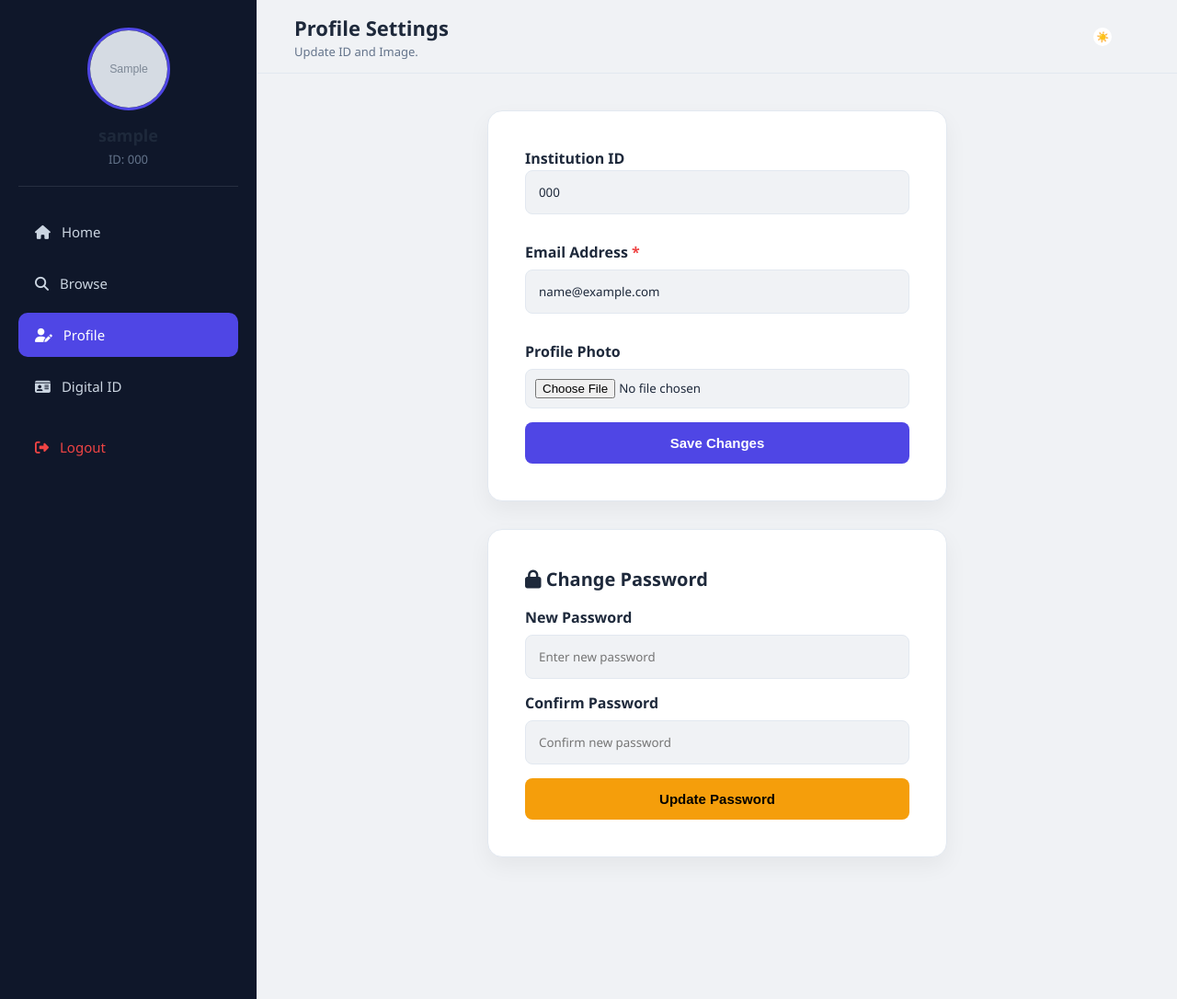
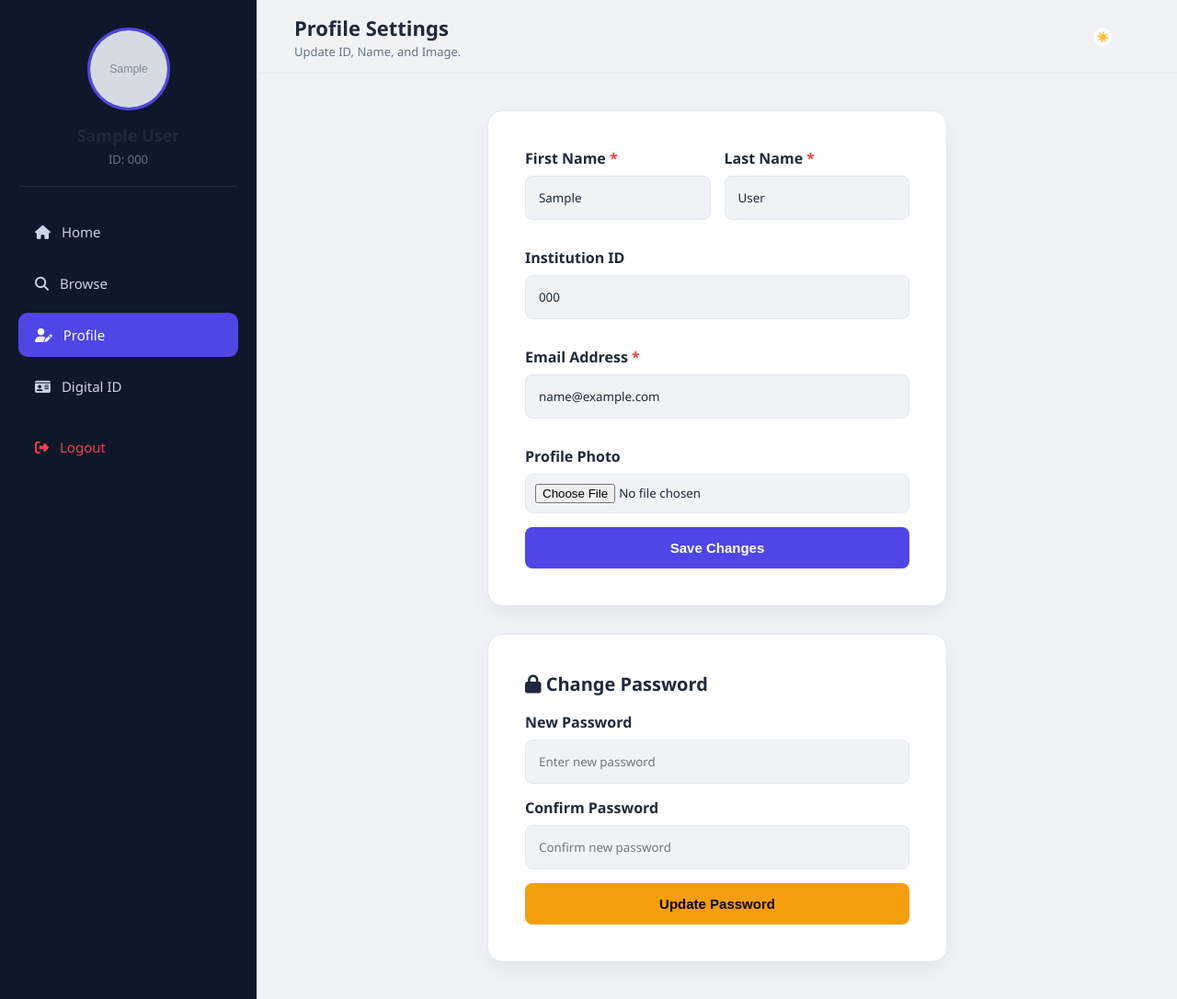
Before and after one commit to Gabyyy123/Library-Management-System---Django, a Django app: page /profile/edit/ in a window 1280 px wide. Shown: the whole page at 92% size. Run offline with Django 5.2, Linux system fonts and the light colour scheme; a user stored in the database is signed in; tables that the repository leaves empty hold one stand-in row (values such as "Sample post"); grey boxes marked "Sample" are stand-in pictures; some libraries are stand-ins or nearby versions.

Commit message:
new changes for xslx

```diff
--- a/catalog/templates/catalog/browse_library.html
+++ b/catalog/templates/catalog/browse_library.html
@@ -22,7 +22,7 @@
             {% else %}
                 <div class="profile-photo" style="background: var(--border); display:flex; align-items:center; justify-content:center; color:var(--text-secondary); width:90px; height:90px; border-radius:50%; margin:0 auto 15px auto;">No IMG</div>
             {% endif %}
-            <h2 style="margin: 0; font-size: 18px;">{{ user.username }}</h2>
+           <h2 style="margin: 0; font-size: 18px;">{{ user.first_name }} {{ user.last_name }}</h2>
             <p style="color: var(--text-secondary); margin: 5px 0 0 0; font-size: 13px;">ID: {{ profile.id_number|default:"Not Set" }}</p>
         </div>
         <div class="sidebar-nav-container">
--- a/catalog/templates/catalog/digital_id.html
+++ b/catalog/templates/catalog/digital_id.html
@@ -19,7 +19,7 @@
             {% else %}
                 <div class="profile-photo" style="background: var(--border); display:flex; align-items:center; justify-content:center; color:var(--text-secondary); width:90px; height:90px; border-radius:50%; margin:0 auto 15px auto;">No IMG</div>
             {% endif %}
-            <h2 style="margin: 0; color: #fff; font-size: 18px;">{{ user.username }}</h2>
+            <h2 style="margin: 0; font-size: 18px;">{{ user.first_name }} {{ user.last_name }}</h2>
             <p style="color: var(--text-secondary); margin: 5px 0 0 0; font-size: 13px;">ID: {{ profile.id_number|default:"Not Set" }}</p>
         </div>
 
--- a/catalog/templates/catalog/edit_profile.html
+++ b/catalog/templates/catalog/edit_profile.html
@@ -22,9 +22,9 @@
             {% endif %}
 
             {% if profile.role == 'admin' %}
-                <h2 style="margin: 0; color: #fff; font-size: 18px;">{{ user.username }}</h2>
+                <h2 style="margin: 0; color: #fff; font-size: 18px;">{{ user.first_name }} {{ user.last_name }}</h2>
             {% else %}
-                <h2 style="margin: 0; color: inherit; font-size: 18px;">{{ user.username }}</h2>
+                <h2 style="margin: 0; color: inherit; font-size: 18px;">{{ user.first_name }} {{ user.last_name }}</h2>
             {% endif %}
 
             <p style="color: var(--text-secondary); margin: 5px 0 0 0; font-size: 13px;">ID: {{ profile.id_number|default:"Not Set" }}</p>
@@ -60,7 +60,7 @@
                 <button class="hamburger" id="burger">☰</button>
                 <div>
                     <h1 style="margin:0; font-size:22px;">Profile Settings</h1>
-                    <p style="margin:2px 0 0 0; color:var(--text-secondary); font-size:13px;">Update ID and Image.</p>
+                    <p style="margin:2px 0 0 0; color:var(--text-secondary); font-size:13px;">Update ID, Name, and Image.</p>
                 </div>
             </div>
             <div id="themeToggle" class="theme-switch"><span class="theme-slider" id="tIcon">☀️</span></div>
@@ -72,8 +72,19 @@
                 <div class="card profile-form-card" style="width: 100%; margin: 0;">
                     <form method="POST" action="{% url 'edit_profile' %}" enctype="multipart/form-data" onsubmit="confirmSubmit(event, this, 'Save?', 'Update details?', 'Save', '#4f46e5')">
                         {% csrf_token %}
-                        <label style="font-weight:bold; margin-bottom:2px; display:block;">Institution ID</label>
 
+                        <div style="display: grid; grid-template-columns: 1fr 1fr; gap: 15px;">
+                            <div>
+                                <label style="font-weight:bold; margin-bottom:8px; display:block;">First Name <span style="color:var(--danger);">*</span></label>
+                                <input type="text" name="first_name" value="{{ user.first_name }}" class="form-input" required>
+                            </div>
+                            <div>
+                                <label style="font-weight:bold; margin-bottom:8px; display:block;">Last Name <span style="color:var(--danger);">*</span></label>
+                                <input type="text" name="last_name" value="{{ user.last_name }}" class="form-input" required>
+                            </div>
+                        </div>
+
+                        <label style="font-weight:bold; margin-top:15px; margin-bottom:8px; display:block;">Institution ID</label>
                         <input type="text" name="id_number" value="{{ profile.id_number }}" class="form-input" required>
 
                         <label style="font-weight:bold; margin-top:15px; margin-bottom:8px; display:block;">Email Address <span style="color:var(--danger);">*</span></label>
--- a/catalog/templates/catalog/user_dashboard.html
+++ b/catalog/templates/catalog/user_dashboard.html
@@ -20,7 +20,7 @@
             {% else %}
                 <div class="profile-photo" style="background: var(--border); display:flex; align-items:center; justify-content:center; color:var(--text-secondary); width:90px; height:90px; border-radius:50%; margin:0 auto 15px auto;">No IMG</div>
             {% endif %}
-            <h2 style="margin: 0; font-size: 18px;">{{ user.username }}</h2>
+          <h2 style="margin: 0; font-size: 18px;">{{ user.first_name }} {{ user.last_name }}</h2>
             <p style="color: var(--text-secondary); margin: 5px 0 0 0; font-size: 13px;">ID: {{ profile.id_number|default:"Not Set" }}</p>
         </div>
         <div class="sidebar-nav-container">
--- a/catalog/urls.py
+++ b/catalog/urls.py
@@ -35,5 +35,8 @@ path('activate_student/<int:student_id>/', views.activate_student, name='activat
     path('change_password/', views.change_password, name='change_password'),
     path('admin_masterlist/', views.admin_masterlist, name='admin_masterlist'),
     path('activate_student/<int:student_id>/', views.activate_student, name='activate_student'),
-
+path('update_status/<int:student_id>/', views.update_student_status, name='update_student_status'),
+path('bulk_sync_students/', views.bulk_sync_students, name='bulk_sync_students'),
+path('update_status/<int:student_id>/', views.update_student_status, name='update_student_status'),
+path('bulk_sync_students/', views.bulk_sync_students, name='bulk_sync_students'),
 ]
--- a/catalog/views.py
+++ b/catalog/views.py
@@ -15,6 +15,7 @@ from django.contrib.auth import update_session_auth_hash
 from django.http import HttpResponse
 import random
 from django.urls import reverse
+import openpyxl
 
 def user_login(request):
     if request.method == 'POST':
@@ -173,14 +174,22 @@ def edit_profile(request):
         new_id = request.POST.get('id_number')
         new_email = request.POST.get('email')
 
+        # NEW: Catch the first and last name from the form
+        new_fname = request.POST.get('first_name')
+        new_lname = request.POST.get('last_name')
+
         if new_id:
             profile.id_number = new_id
-            # NOTE: We removed the code here that changed the username,
-            # because the username is now their name, not their ID!
 
         if new_email:
             profile.email = new_email
             request.user.email = new_email
+
+        # NEW: Save the updated names to the core User model
+        if new_fname:
+            request.user.first_name = new_fname
+        if new_lname:
+            request.user.last_name = new_lname
 
         request.user.save()
 
@@ -470,7 +479,7 @@ def change_password(request):
 def admin_masterlist(request):
     if request.user.userprofile.role != 'admin': return redirect('dashboard')
 
-    departments = ['BSIT', 'BSCRIM', 'BSHM', 'BSTM', 'BSED Major in english', 'BSED Major in math', 'BEED']
+    departments = ['BSIT', 'BSCRIM', 'BSHM', 'BSTM', 'BSED-English', 'BSED-Math', 'BEED']
     selected_dept = request.GET.get('department', 'BSIT')
     search_q = request.GET.get('q', '')
 
@@ -495,3 +504,125 @@ def admin_masterlist(request):
         'search_q': search_q
     }
     return render(request, 'catalog/admin_masterlist.html', context)
+
+
+@login_required
+def update_student_status(request, student_id):
+    if request.user.userprofile.role != 'admin': return redirect('dashboard')
+
+    if request.method == 'POST':
+        student = get_object_or_404(EnrolledStudent, id=student_id)
+        new_status = request.POST.get('status')
+
+        # Update Masterlist record
+        student.enrollment_status = new_status
+        student.save()
+
+        # Update Login Account access
+        if student.is_activated:
+            try:
+                profile = UserProfile.objects.get(id_number=student.id_number)
+                user = profile.user
+                if new_status == 'Enrolled':
+                    user.is_active = True
+                else:
+                    user.is_active = False
+                user.save()
+            except UserProfile.DoesNotExist:
+                pass
+
+    return redirect(request.META.get('HTTP_REFERER', 'admin_masterlist'))
+
+@login_required
+def bulk_sync_students(request):
+    if request.user.userprofile.role != 'admin': return redirect('dashboard')
+
+    if request.method == 'POST' and request.FILES.get('excel_file'):
+        excel_file = request.FILES['excel_file']
+
+        if not (excel_file.name.endswith('.xlsx') or excel_file.name.endswith('.xls')):
+            return redirect('admin_masterlist')
+
+        try:
+            wb = openpyxl.load_workbook(excel_file, data_only=True)
+            sheet = wb.active
+
+            # Map headers to lowercase for easier finding
+            headers = [str(cell.value).strip().lower() if cell.value else '' for cell in sheet[1]]
+
+            id_idx = headers.index('id_number')
+            fname_idx = headers.index('first_name')
+            lname_idx = headers.index('last_name')
+            dept_idx = headers.index('department')
+            year_idx = headers.index('enrollment_year')
+
+            officially_enrolled_ids = set()
+
+            for row in sheet.iter_rows(min_row=2, values_only=True):
+                # --- ID NUMBER CLEANER (Removes the .0) ---
+                raw_id = row[id_idx]
+                if isinstance(raw_id, float):
+                    student_id = str(int(raw_id)) # Converts 2310102.0 to "2310102"
+                else:
+                    student_id = str(raw_id).strip() if raw_id else ''
+
+                if not student_id or student_id == 'None': continue
+
+                officially_enrolled_ids.add(student_id)
+
+                # Clean other fields
+                first_name = str(row[fname_idx]).strip() if row[fname_idx] else 'Unknown'
+                last_name = str(row[lname_idx]).strip() if row[lname_idx] else 'Unknown'
+                department = str(row[dept_idx]).strip() if row[dept_idx] else 'Unknown'
+
+                try:
+                    enroll_year = int(row[year_idx])
+                except (ValueError, TypeError):
+                    enroll_year = date.today().year
+
+                # Create or Update
+                student, created = EnrolledStudent.objects.get_or_create(
+                    id_number=student_id,
+                    defaults={
+                        'first_name': first_name,
+                        'last_name': last_name,
+                        'department': department,
+                        'enrollment_year': enroll_year,
+                        'enrollment_status': 'Enrolled'
+                    }
+                )
+
+                if not created:
+                    student.enrollment_status = 'Enrolled'
+                    student.department = department # Updates dept if you changed it in Excel
+                    student.enrollment_year = enroll_year
+                    student.save()
+
+                # Auto-unlock account if active
+                if student.is_activated:
+                    try:
+                        profile = UserProfile.objects.get(id_number=student.id_number)
+                        profile.user.is_active = True
+                        profile.user.save()
+                    except UserProfile.DoesNotExist:
+                        pass
+
+            # Sweep: Mark missing students as Dropped
+            missing_students = EnrolledStudent.objects.exclude(id_number__in=officially_enrolled_ids)
+            for s in missing_students:
+                s.enrollment_status = 'Dropped'
+                s.save()
+                if s.is_activated:
+                    try:
+                        p = UserProfile.objects.get(id_number=s.id_number)
+                        p.user.is_active = False
+                        p.user.save()
+                    except UserProfile.DoesNotExist:
+                        pass
+
+        except Exception as e:
+            print("--- BULK SYNC ERROR ---")
+            print(str(e))
+            print("-----------------------")
+
+    return redirect(request.META.get('HTTP_REFERER', 'admin_masterlist'))
--- a/requirements.txt
+++ b/requirements.txt
@@ -6,8 +6,10 @@ cloudinary==1.44.1
 dj-database-url==3.1.2
 Django==6.0.3
 django-cloudinary-storage==0.3.0
+et_xmlfile==2.0.0
 gunicorn==25.3.0
 idna==3.11
+openpyxl==3.1.5
 packaging==26.0
 pillow==12.2.0
 psycopg2-binary==2.9.11
```
Also changed, not shown: catalog/models.py (+17 -2 lines), catalog/templates/catalog/admin_masterlist.html (+90 -15 lines), catalog/migrations/0009_enrolledstudent_enrollment_status.py (added).
